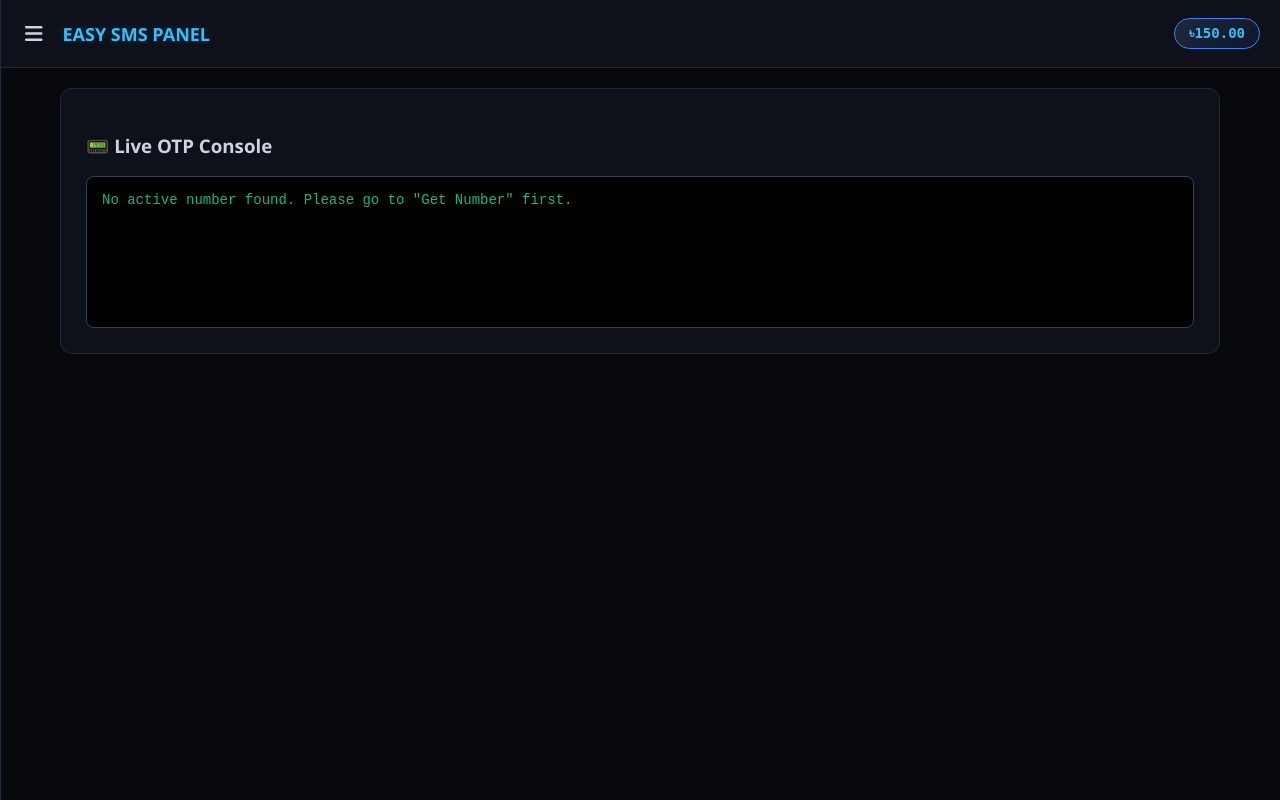
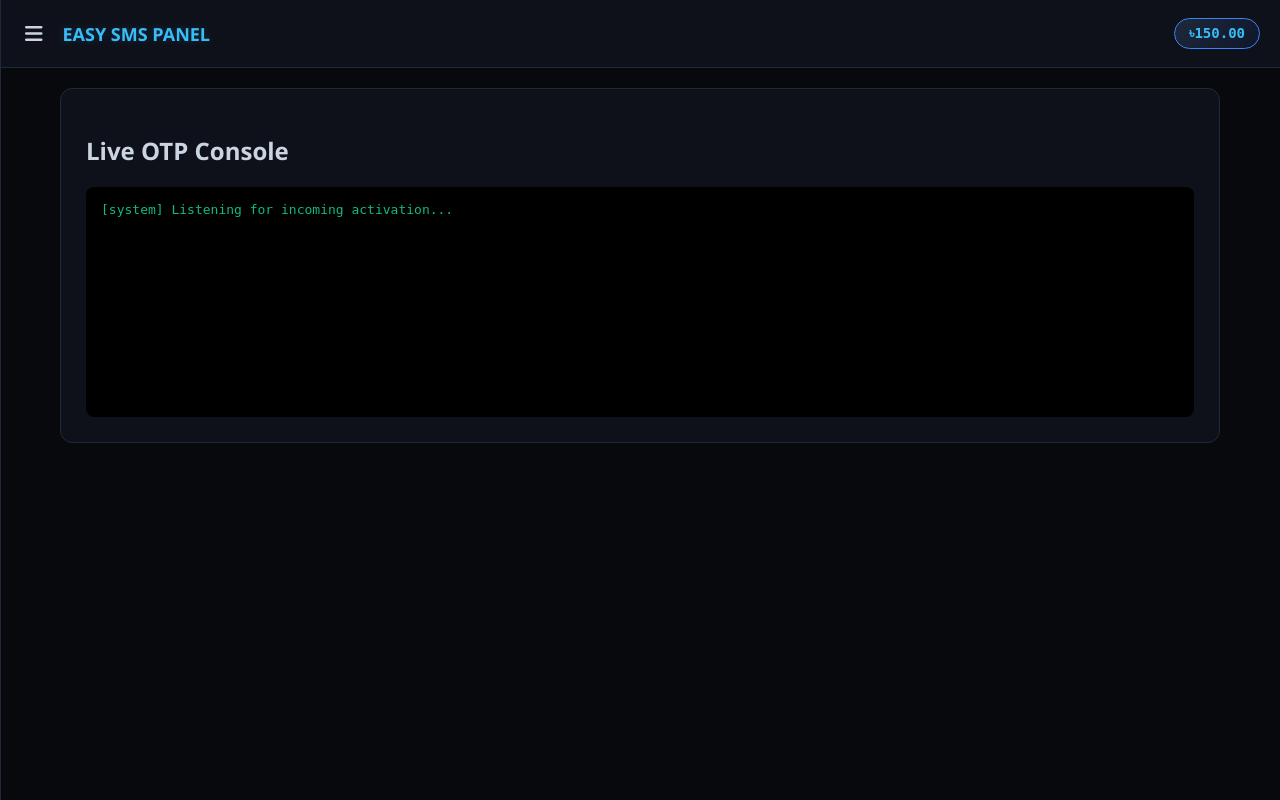
Before and after one commit to sohanurislamtohin33-spec/EASY--SMS--PANEL-, a Flask app: page /console_page in a window 1280 px wide. Run offline with Flask 3, Linux system fonts and the light colour scheme; the visitor is signed in with stand-in values (Sample User, id 1).

Commit message:
Update console.html

```diff
--- a/templates/console.html
+++ b/templates/console.html
@@ -1,45 +1,9 @@
-{% extends 'base.html' %}
-{% block title %}Live OTP Console{% endblock %}
+{% extends "base.html" %}
 {% block content %}
 <div class="card">
-    <h3>📟 Live OTP Console</h3>
-    <div id="num-display" style="font-size: 22px; font-weight: bold; color: #fbbf24; margin-bottom: 12px; display:none;"></div>
-    <div id="log-screen" style="background: #000; color: #10b981; font-family: 'Courier New', monospace; padding: 15px; border-radius: 8px; min-height: 120px; font-size: 14px; border: 1px solid #334155; box-shadow: inset 0 2px 4px rgba(0,0,0,0.5);">
-        No active number found. Please go to "Get Number" first.
+    <h2>Live OTP Console</h2>
+    <div style="background:#000; padding:15px; border-radius:8px; font-family:monospace; color:#10b981; min-height:200px;">
+        [system] Listening for incoming activation...
     </div>
 </div>
-
-<script>
-    let activeNum = localStorage.getItem('active_num');
-    let pollInterval = null;
-
-    if(activeNum) {
-        document.getElementById('num-display').innerText = "📍 Active Number: " + activeNum;
-        document.getElementById('num-display').style.display = "block";
-        document.getElementById('log-screen').innerText = "⏳ Waiting for incoming SMS/OTP (5 min session)...";
-        pollInterval = setInterval(pollOTP, 2000);
-    }
-
-    async function pollOTP() {
-        if(!activeNum) return;
-        const res = await fetch('/api/check_otp', {
-            method: 'POST',
-            headers: {'Content-Type': 'application/json'},
-            body: JSON.stringify({ number: activeNum })
-        });
-        const data = await res.json();
-
-        if(data.status === 'success' && data.data.length > 0) {
-            document.getElementById('log-screen').innerHTML = `<span style='color:#6ee7b7; font-size:18px;'>🟢 <b>OTP Received:</b> ${data.data[0].otp}</span>`;
-            clearInterval(pollInterval);
-            localStorage.removeItem('active_num');
-            activeNum = "";
-        } else if(data.status === 'expired') {
-            document.getElementById('log-screen').innerText = "❌ Session Expired or Number Timed Out.";
-            clearInterval(pollInterval);
-            localStorage.removeItem('active_num');
-            activeNum = "";
-        }
-    }
-</script>
 {% endblock %}
```
